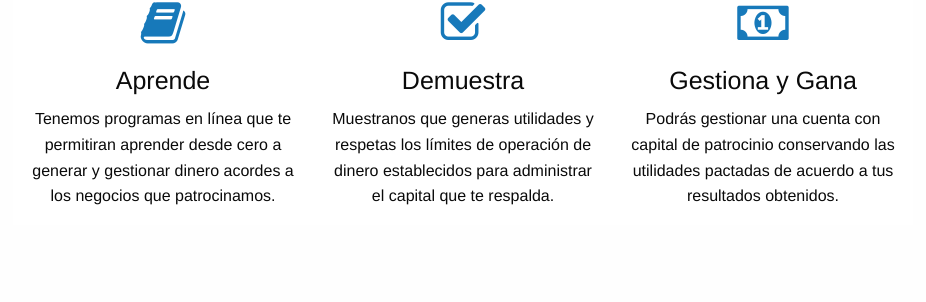
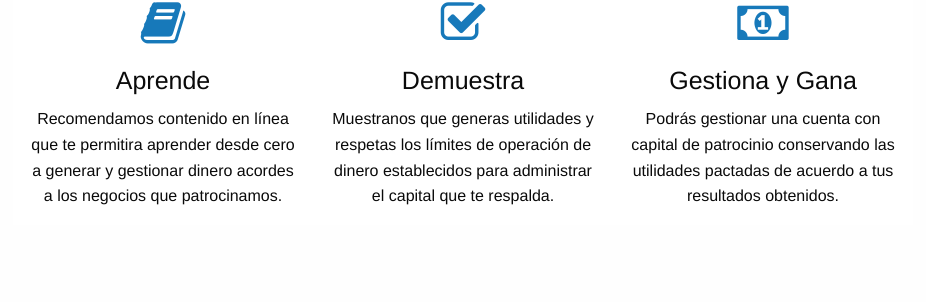
Before and after one commit to cabscapital/cabscapital, a PHP site: page / in a window 1280 px wide. Shown: the part 651-953 px from the top of the page, without its empty margins (177-1103 px from the left). Run offline with PHP 8.4, Linux system fonts and the light colour scheme.

Commit message:
Cambio concepto

```diff
--- a/index.php
+++ b/index.php
@@ -56,7 +56,7 @@ session_start();
         <div class="columns">
           <i class="fa fa-book" aria-hidden="true"></i>
           <h4 class="marketing-site-three-up-title">Aprende</h4>
-          <p class="marketing-site-three-up-desc">Tenemos programas en línea que te permitiran aprender desde cero a generar y gestionar dinero acordes a los negocios que patrocinamos.</p>
+          <p class="marketing-site-three-up-desc">Recomendamos contenido en línea que te permitira aprender desde cero a generar y gestionar dinero acordes a los negocios que patrocinamos.</p>
         </div>
         <div class="columns">
           <i class="fa fa-check-square-o" aria-hidden="true"></i>
```
